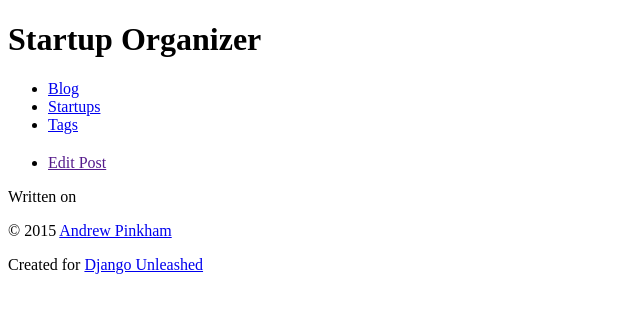
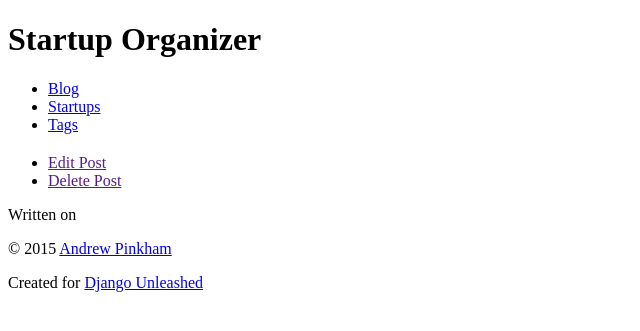
Before and after one commit to Pjmcnally/django_unleashed, a Django app: template suorganizer/blog/templates/blog/post_detail.html in a window 1280 px wide. Shown: the top 331 px of the page, without its empty margins (0-640 px from the left). Run offline with Django 3.2, Linux system fonts and the light colour scheme; the template is opened without the code that fills it, so the values that code supplies are empty; parts of the project's set-up code (start-up, migrations or seed data) failed here and were passed over.

Commit message:
add links to delete posts to list and detail templates

```diff
--- a/suorganizer/blog/templates/blog/post_detail.html
+++ b/suorganizer/blog/templates/blog/post_detail.html
@@ -12,7 +12,12 @@
       <ul>
         <li>
           <a href="{{ post.get_update_url }}">
-            Edit Post</a></li>
+            Edit Post</a>
+        </li>
+        <li>
+          <a href="{{ post.get_delete_url }}">
+            Delete Post</a>
+        </li>
       </ul>
       <p>
         Written on
```
Also changed, not shown: suorganizer/blog/templates/blog/post_list.html (+6 -1 lines).
